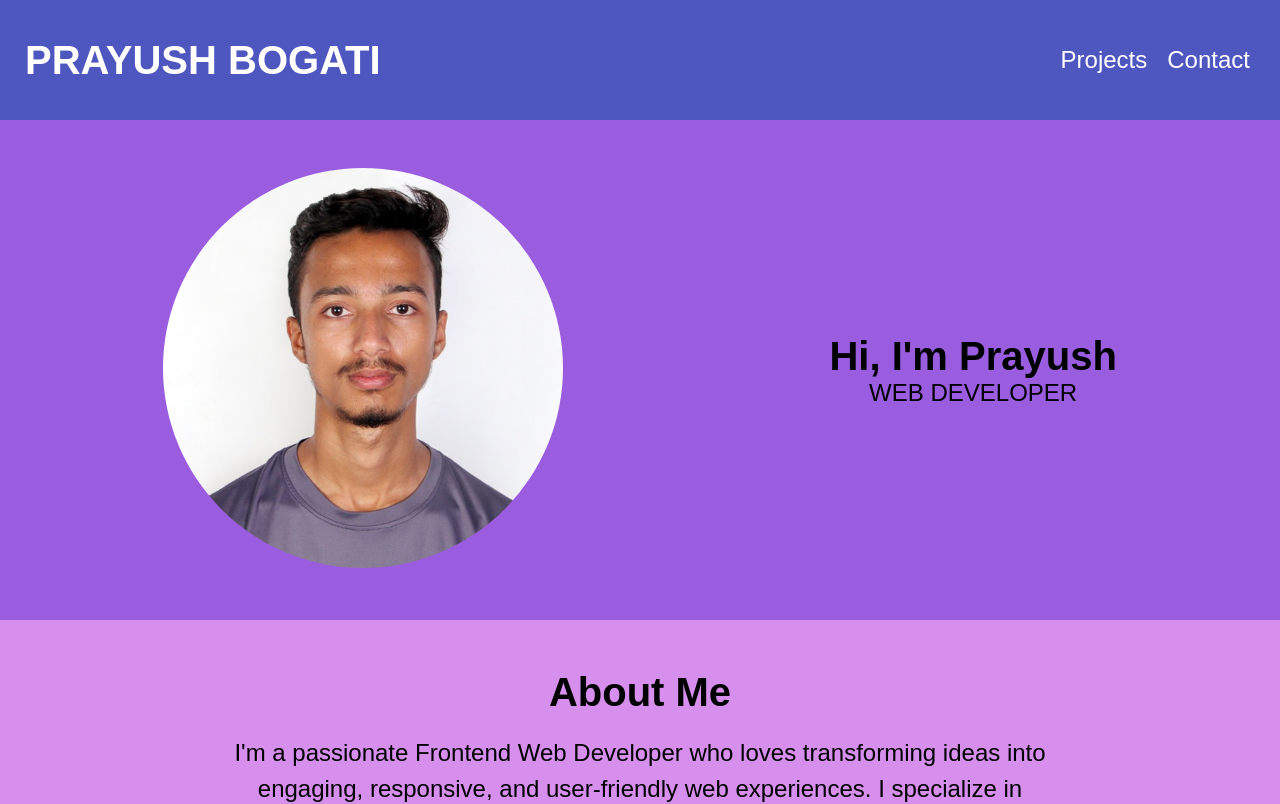
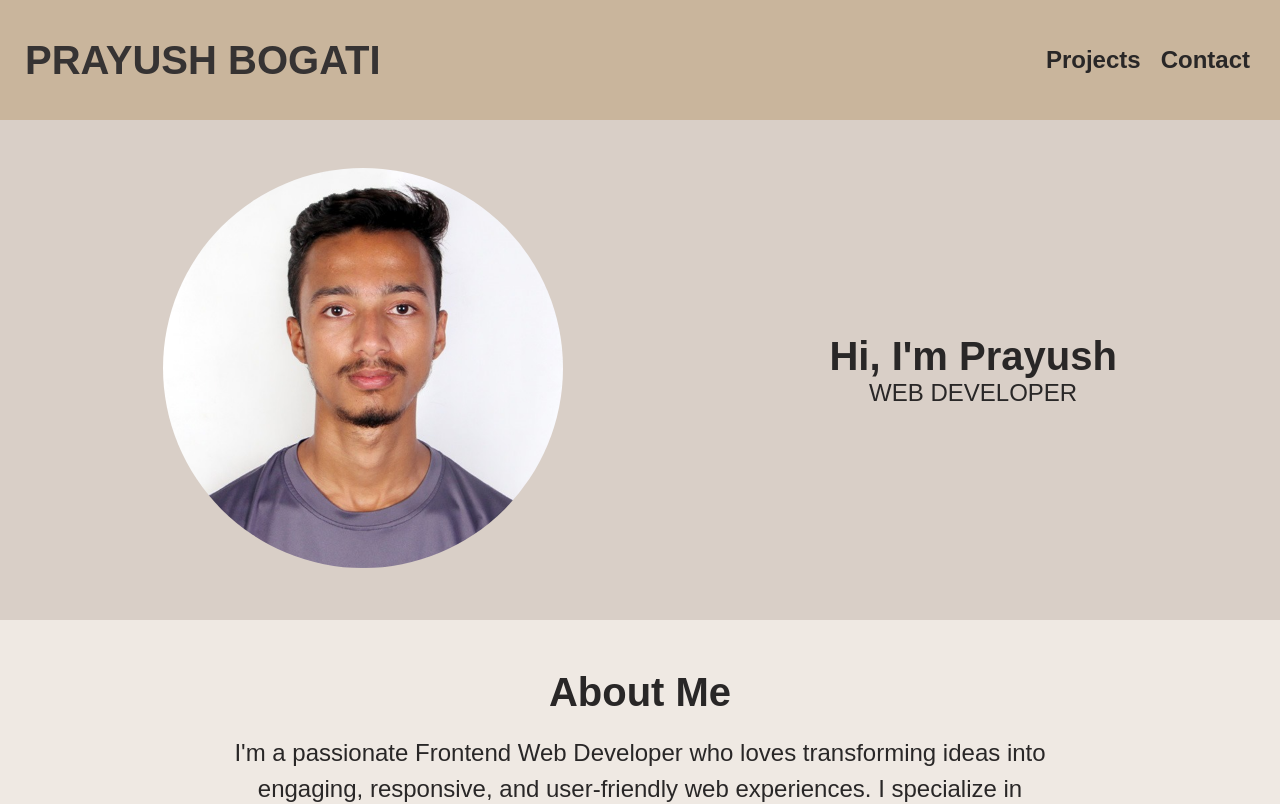
Before and after one commit to prayushbogati/Portfolio, a React (Vite) app: page / in a window 1280 px wide. Shown: the top 804 px of the page. Built offline with nearby package versions, Linux system fonts and the light colour scheme.

Commit message:
color changes

```diff
--- a/src/Portfolio/Footer.jsx
+++ b/src/Portfolio/Footer.jsx
@@ -10,9 +10,9 @@ const Footer = () => {
                 <p>Made by Prayush</p>
             </div>
             <div className="footer-logos">
-                <a href="https://www.linkedin.com/in/prayush-bogati-45a440323/" target='_blank'><LinkedInIcon fontSize='large' /></a>
-                <a href="https://github.com/prayushbogati" target='_blank'><GitHubIcon fontSize='large' /></a>
-                <a href="mailto:prayushbogati0120@gmail.com" target='_blank'><EmailIcon fontSize='large' /></a>
+                <a href="https://www.linkedin.com/in/prayush-bogati-45a440323/" target='_blank'><LinkedInIcon fontSize='large' color='primary' /></a>
+                <a href="https://github.com/prayushbogati" target='_blank'><GitHubIcon fontSize='large' color='primary' /></a>
+                <a href="mailto:prayushbogati0120@gmail.com" target='_blank'><EmailIcon fontSize='large' color='primary' /></a>
             </div>
         </div>
     )
--- a/src/Portfolio/PortfolioStyle.css
+++ b/src/Portfolio/PortfolioStyle.css
@@ -6,6 +6,7 @@
 }
 
 html {
+    color: rgb(41, 39, 39);
     scroll-behavior: smooth;
 }
 
@@ -16,7 +17,7 @@ html {
     z-index: 999;
     /* position: sticky; */
     top: 0;
-    background-color: #4E56C0;
+    background-color: #C9B59C;
     height: 120px;
     display: flex;
     justify-content: space-between;
@@ -33,14 +34,15 @@ html {
 .logo a {
     font-weight: bold;
     text-decoration: none;
-    color: white;
+    color: rgb(54, 51, 51);
     text-transform: uppercase;
     font-size: 2.5rem;
 }
 
 .navbar a {
     text-decoration: none;
-    color: white;
+    color: rgb(41, 39, 39);
+    font-weight: bold;
     display: inline-block;
     padding: 10px;
     font-size: 1.5rem;
@@ -53,7 +55,7 @@ html {
 
 /* hero-section */
 .hero {
-    background-color: #9B5DE0;
+    background-color: #D9CFC7;
     padding: 30px;
     height: 500px;
     display: flex;
@@ -86,7 +88,7 @@ html {
 
 /* about-section */
 .about {
-    background-color: #D78FEE;
+    background-color: #EFE9E3;
     min-height: 500px;
     display: flex;
     flex-direction: column;
@@ -119,7 +121,7 @@ html {
 
 /* projects-section */
 .projects {
-    background-color: #9B5DE0;
+    background-color: #F9F8F6;
     justify-content: center;
     text-align: center;
     padding: 50px;
@@ -129,7 +131,7 @@ html {
     display: block;
     padding: 20px;
     font-size: 2.5rem;
-    color: white;
+    /* color: white; */
 }
 
 .cardContainer {
@@ -144,10 +146,10 @@ html {
     width: 400px;
     min-height: 500px;
     padding: 30px;
-    background-color: rgb(218, 203, 203);
+    background-color: #EFE9E3;
     font-size: 1.2rem;
     border-radius: 20px;
-    box-shadow: 2px 2px 10px gray;
+    box-shadow: 2px 2px 10px rgb(184, 181, 181);
     transition: all 0.2s linear;
 }
 
@@ -169,7 +171,7 @@ html {
     width: 300px;
     height: 350px;
     margin-bottom: 20px;
-    box-shadow: 2px 2px 10px 1px gray;
+    box-shadow: 2px 2px 10px 1px rgb(187, 184, 184);
     border-radius: 10px;
 }
 
@@ -181,7 +183,7 @@ html {
 .contact {
     height: 550px;
     padding: 50px;
-    background-color: #FDCFFA;
+    background-color: #EFE9E3;
     display: flex;
     flex-direction: column;
     font-size: 1.5rem;
@@ -234,13 +236,13 @@ html {
 
 /* footer-section */
 .footer {
-    background-color: #4E56C0;
+    background-color: #C9B59C;
     display: flex;
     height: 80px;
     align-items: center;
     justify-content: space-between;
     padding: 20px;
-    color: white;
+    /* color: white; */
 }
 
 .footer-text p {
```
